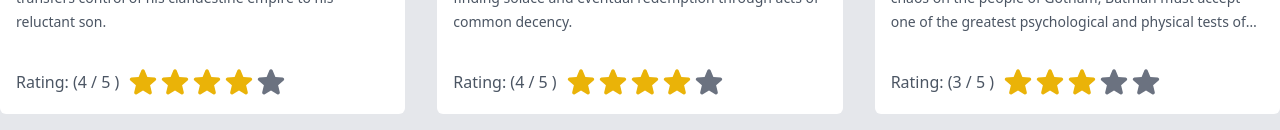
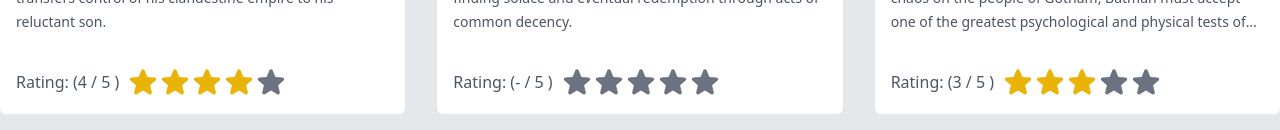
Before and after one commit to KuligKamil/shows-rating-client, a Vue app: page / in a window 1280 px wide. Shown: the part 667-797 px from the top of the page. Built offline with nearby package versions, Linux system fonts and the light colour scheme.

Commit message:
7️⃣ chore: dash instead of the number for movies without rating

```diff
--- a/src/components/SummaryCard.vue
+++ b/src/components/SummaryCard.vue
@@ -51,7 +51,9 @@ function onClickRate(rating: number) {
                 </p>
             </div>
             <div class="mt-8 flex items-center">
-                <p class="text-gray-600 pr-2">Rating: ({{ ratingActual }} / 5 )</p>
+                <p class="text-gray-600 pr-2">
+                    Rating: ({{ ratingActual ? ratingActual : '-' }} / 5 )
+                </p>
                 <div class="flex">
                     <RatingButton v-for=" rate  in  5" :ratingActual="ratingActual" :rate="rate"
                         @click:rate="onClickRate(rate)" />
--- a/src/movies.json
+++ b/src/movies.json
@@ -17,7 +17,7 @@
 			"name": "The Shawshank Redemption",
 			"description": "Two imprisoned men bond over a number of years, finding solace and eventual redemption through acts of common decency.",
 			"image": "https://m.media-amazon.com/images/M/MV5BNDE3ODcxYzMtY2YzZC00NmNlLWJiNDMtZDViZWM2MzIxZDYwXkEyXkFqcGdeQXVyNjAwNDUxODI@._V1_FMjpg_UX1200_.jpg",
-			"rating": 4,
+			"rating": null,
 			"genres": [
 				"Drama"
 			],
```
